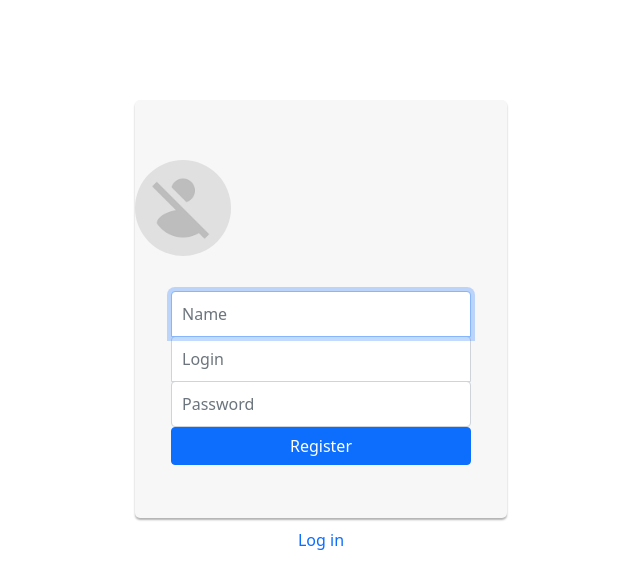
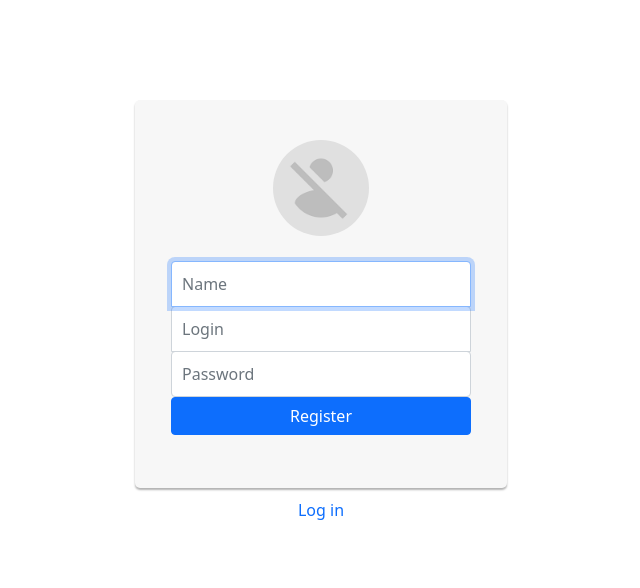
Before and after one commit to viniciobs/TodoList.UI, a React (Create React App) app in the folder todolist.ui/: page /register in a window 1280 px wide. Shown: the top 588 px of the page, without its empty margins (361-1001 px from the left). Built offline with nearby package versions, Linux system fonts and the light colour scheme.

Commit message:
Style profile img

```diff
--- a/todolist.ui/src/Components/Template/style.css
+++ b/todolist.ui/src/Components/Template/style.css
@@ -148,10 +148,6 @@ nav .active::before {
     background-color: var(--white-color)
 }
 
-.container{
-    margin-top: calc(var(--header-height) + 3rem)
-}
-
 .page-title{
     margin-bottom: 3rem;
 }
--- a/todolist.ui/src/Pages/Accounts/assets/css/style.css
+++ b/todolist.ui/src/Pages/Accounts/assets/css/style.css
@@ -48,11 +48,14 @@ section
 {
     width: 96px;
     height: 96px;
-    margin: 0 auto 10px;
     display: block;
     -moz-border-radius: 50%;
     -webkit-border-radius: 50%;
     border-radius: 50%;
+}
+
+.account-wall .profile-img {
+    margin: 0 auto 10px;
 }
 
 .link
--- a/todolist.ui/src/Pages/Accounts/style.css
+++ b/todolist.ui/src/Pages/Accounts/style.css
@@ -1,7 +1,3 @@
-.profile-img{
-    margin: 20px 0px;
-}
-
 .field-title {
     font-weight: 600;
 }
@@ -11,3 +7,7 @@
     clip: rect(0,0,0,0);
     pointer-events: none;
 }
+
+.profile-img{
+    margin: 0 0 30px;
+}
```
